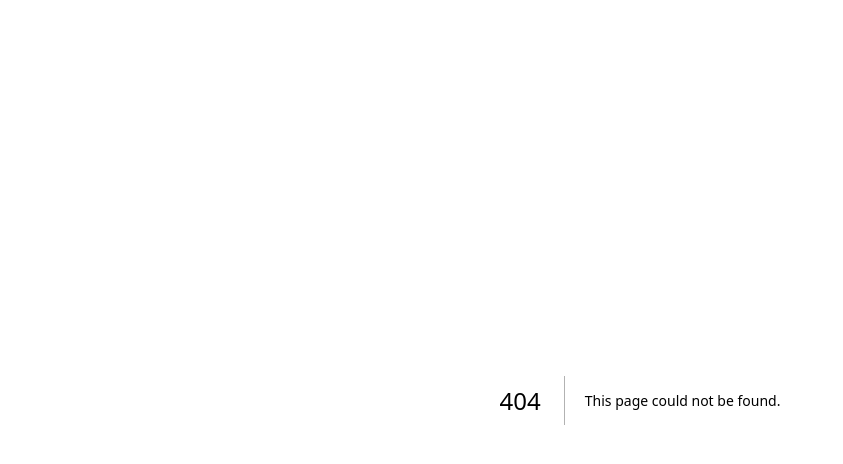
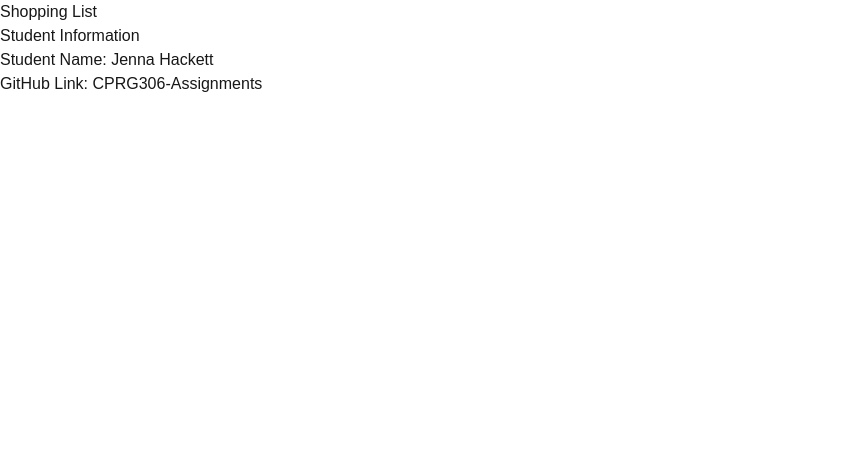
Before and after one commit to jenna-hackett/cprg306-assignments, a Next.js app: page /week-2 in a window 1280 px wide. Before the commit this address had no page. Shown: the top 464 px of the page, without its empty margins (0-843 px from the left). Built offline with nearby package versions, Linux system fonts and the light colour scheme.

Commit message:
page.js and StudentInfo.js added. Student info function has been completed (no tailwind styling yet)

```diff
--- /dev/null
+++ b/app/week-2/StudentInfo.js
@@ -0,0 +1,16 @@
+/* Author: Jenna Hackett
+Versions: Jan. 16, 2026
+ */
+
+export default function StudentInfo() {
+  return (
+    <section>
+      {/* Student Info Component */}
+      <header>
+        <h2>Student Information</h2>
+      </header>
+      <p>Student Name: Jenna Hackett</p>
+      <p>GitHub Link: <a href="https://github.com/jenna-hackett/cprg306-assignments">CPRG306-Assignments</a></p>
+    </section>
+);
+}
--- /dev/null
+++ b/app/week-2/page.js
@@ -0,0 +1,14 @@
+/* Author: Jenna Hackett
+Versions: Jan. 16, 2026
+ */
+
+import StudentInfo from "./StudentInfo";
+
+export default function Page() {
+  return (
+    <main>
+      <h1>Shopping List</h1>
+      <StudentInfo />
+    </main>
+  );
+}
```
